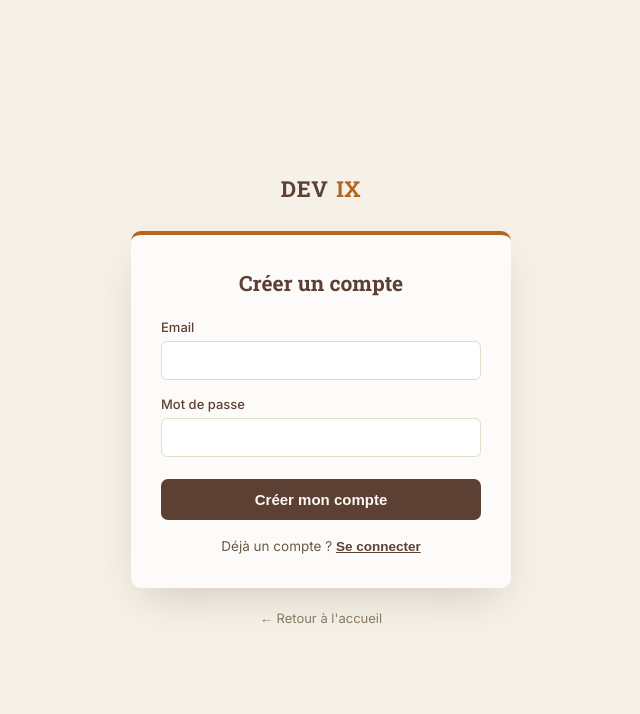
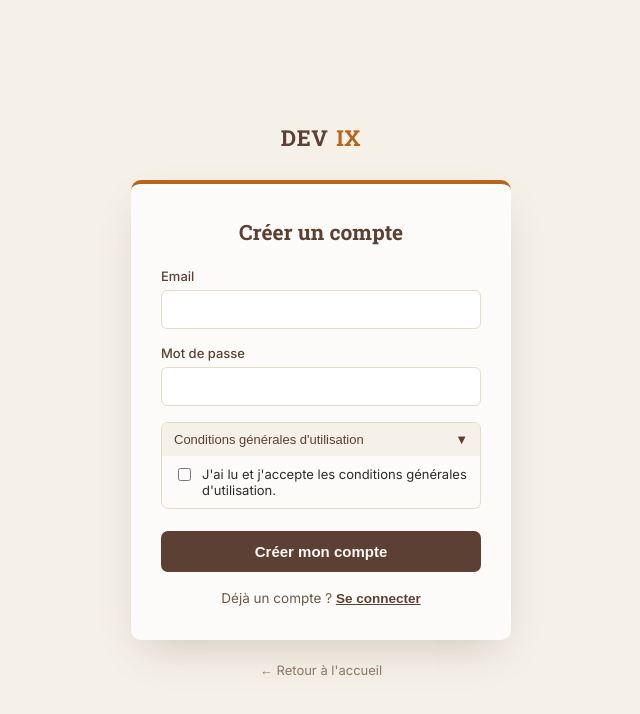
Before and after one commit to axegallais/generateur-devis-artisan, a Next.js app: page /connexion in a window 1280 px wide. Both pictures are taken after a click on the button "Créer un compte". Shown: the top 714 px of the page, without its empty margins (319-959 px from the left). Built offline with nearby package versions, Linux system fonts and the light colour scheme; no server answers.

Commit message:
Update connexion.js

```diff
--- a/pages/connexion.js
+++ b/pages/connexion.js
@@ -11,11 +11,21 @@ export default function Connexion() {
 const [chargement, setChargement] = useState(false);
 const [erreur, setErreur] = useState('');
 const [messageInfo, setMessageInfo] = useState('');
+const [cguAcceptees, setCguAcceptees] = useState(false);
+const [cguOuvertes, setCguOuvertes] = useState(false);
+const [erreurCgu, setErreurCgu] = useState('');
 
 async function gererSoumission(e) {
 e.preventDefault();
 setErreur('');
 setMessageInfo('');
+setErreurCgu('');
+
+if (mode === 'inscription' && !cguAcceptees) {
+setErreurCgu("Vous devez accepter les conditions générales d'utilisation pour créer un compte.");
+return;
+}
+
 setChargement(true);
 
 try {
@@ -34,6 +44,7 @@ export default function Connexion() {
 if (error) throw error;
 setMessageInfo('Compte créé. Vérifie ta boîte mail pour confirmer ton adresse, puis connecte-toi.');
 setMode('connexion');
+setCguAcceptees(false);
 }
 } catch (err) {
 setErreur(traduireErreur(err.message));
@@ -92,6 +103,14 @@ export default function Connexion() {
 .message-erreur { background: #FBEAEA; color: var(--alerte); font-size: 13px; padding: 10px 12px; border-radius: 6px; margin-bottom: 16px; }
 .message-info { background: #E4EEE7; color: #2C5F63; font-size: 13px; padding: 10px 12px; border-radius: 6px; margin-bottom: 16px; }
 .lien-retour { margin-top: 22px; font-size: 13px; color: #8A7A64; text-decoration: none; }
+.bloc-cgu { border: 1px solid var(--trait); border-radius: 7px; margin-bottom: 16px; overflow: hidden; }
+.cgu-toggle { width: 100%; display: flex; align-items: center; justify-content: space-between; background: var(--creme); border: none; padding: 9px 12px; font-size: 13px; font-weight: 500; color: var(--noyer); cursor: pointer; }
+.cgu-contenu { max-height: 160px; overflow-y: auto; padding: 12px 14px; font-size: 12.5px; line-height: 1.55; color: #4A3327; background: white; border-top: 1px solid var(--trait); }
+.cgu-contenu h3 { font-size: 12.5px; margin: 10px 0 3px; color: var(--noyer); }
+.cgu-contenu h3:first-child { margin-top: 0; }
+.cgu-contenu a { color: var(--rouille); }
+.cgu-case { display: flex; align-items: flex-start; gap: 8px; font-size: 13px; color: var(--encre); padding: 10px 12px; cursor: pointer; }
+.cgu-case input { margin-top: 2px; }
 `}</style>
 </Head>
 
@@ -110,6 +129,7 @@ export default function Connexion() {
 )}
 {erreur && <div className="message-erreur">{erreur}</div>}
 {messageInfo && <div className="message-info">{messageInfo}</div>}
+{erreurCgu && <div className="message-erreur">{erreurCgu}</div>}
 
 <form onSubmit={gererSoumission}>
 <div className="champ">
@@ -135,6 +155,41 @@ export default function Connexion() {
 autoComplete={mode === 'connexion' ? 'current-password' : 'new-password'}
 />
 </div>
+
+{mode === 'inscription' && (
+<div className="bloc-cgu">
+<button
+type="button"
+className="cgu-toggle"
+onClick={() => setCguOuvertes((v) => !v)}
+>
+Conditions générales d&apos;utilisation
+<span>{cguOuvertes ? '▲' : '▼'}</span>
+</button>
+{cguOuvertes && (
+<div className="cgu-contenu">
+<h3>1. Objet</h3>
+<p>DEV-IX est un outil en ligne permettant de créer, gérer et archiver des devis, factures et avoirs. L&apos;utilisation du service implique l&apos;acceptation pleine et entière des CGU.</p>
+<h3>2. Compte utilisateur</h3>
+<p>Vous vous engagez à fournir des informations exactes et à assurer la confidentialité de vos identifiants. Vous êtes seul responsable de toute activité effectuée depuis votre compte.</p>
+<h3>3. Responsabilité</h3>
+<p>DEV-IX facilite la conformité des devis et factures mais ne remplace pas l&apos;avis d&apos;un expert-comptable ou d&apos;un avocat. Vous restez seul responsable de l&apos;exactitude des documents émis.</p>
+<h3>4. Suppression de compte</h3>
+<p>Vous pouvez demander la suppression de votre compte à tout moment. Les factures et avoirs déjà émis restent conservés pendant la durée légale imposée par la réglementation comptable.</p>
+<p><a href="/cgu" target="_blank" rel="noopener noreferrer">Lire les CGU complètes →</a></p>
+</div>
+)}
+<label className="cgu-case">
+<input
+type="checkbox"
+checked={cguAcceptees}
+onChange={(e) => { setCguAcceptees(e.target.checked); if (e.target.checked) setErreurCgu(''); }}
+/>
+<span>J&apos;ai lu et j&apos;accepte les conditions générales d&apos;utilisation.</span>
+</label>
+</div>
+)}
+
 <button className="bouton-principal" type="submit" disabled={chargement}>
 {chargement ? 'Un instant...' : mode === 'connexion' ? 'Se connecter' : 'Créer mon compte'}
 </button>
@@ -142,9 +197,9 @@ export default function Connexion() {
 
 <div className="bascule">
 {mode === 'connexion' ? (
-              <>Pas encore de compte ? <button onClick={() => { setMode('inscription'); setErreur(''); setMessageInfo(''); }}>Créer un compte</button></>
+<>Pas encore de compte ? <button onClick={() => { setMode('inscription'); setErreur(''); setMessageInfo(''); setErreurCgu(''); }}>Créer un compte</button></>
 ) : (
-              <>Déjà un compte ? <button onClick={() => { setMode('connexion'); setErreur(''); setMessageInfo(''); }}>Se connecter</button></>
+<>Déjà un compte ? <button onClick={() => { setMode('connexion'); setErreur(''); setMessageInfo(''); setErreurCgu(''); }}>Se connecter</button></>
 )}
 </div>
 </div>
```
Lines whose indentation alone changed are shown as unchanged.
